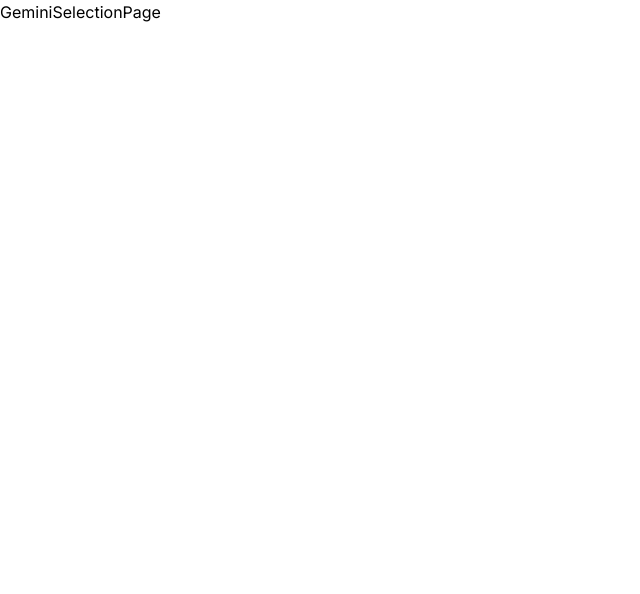
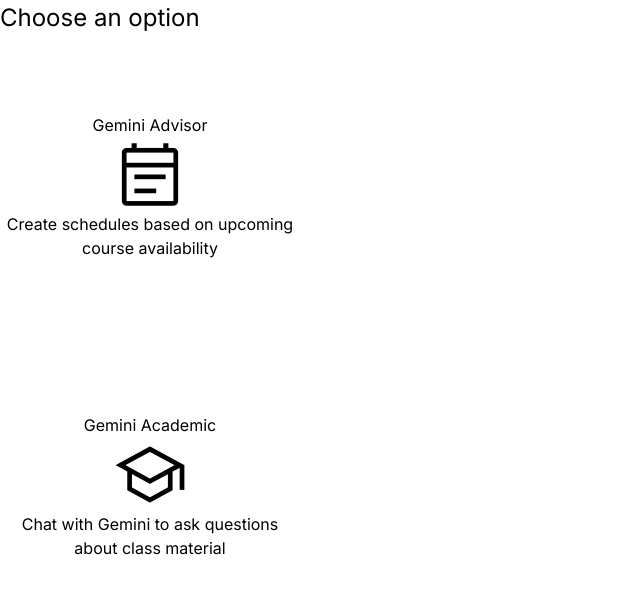
Before and after one commit to sjhalani7/gemini-hackathon, a React (Vite) app in the folder client/: page /gemini-selection in a window 1280 px wide. Shown: the top 594 px of the page, without its empty margins (0-640 px from the left). Built offline with nearby package versions, Linux system fonts and the light colour scheme; no server answers.

Commit message:
Add gemini selection page

```diff
--- a/client/index.html
+++ b/client/index.html
@@ -4,8 +4,7 @@
     <meta charset="UTF-8" />
     <meta name="viewport" content="width=device-width, initial-scale=1.0" />
     <title>Gem.edu</title>
-  </head>
-  <body>
+    <link rel="stylesheet" href="https://fonts.googleapis.com/css2?family=Material+Symbols+Outlined:opsz,wght,FILL,GRAD@20..48,100..700,0..1,-50..200" />  <body>
     <div id="root"></div>
     <script type="module" src="/src/main.jsx"></script>
   </body>
--- /dev/null
+++ b/client/src/components/GeminiSelection.jsx
@@ -0,0 +1,19 @@
+import { useNavigate } from "react-router-dom";
+import "../styles/GeminiSelection.css";
+
+const GeminiSelection = ( { title, iconName, desc, path } ) => {
+  const navigate = useNavigate();
+
+  return (
+    <button
+      className="gemini-selection-container flex flex-col mx-4 p-1 justify-center"
+      onClick={() => navigate(path)}
+    >
+      <p className="font-bold m-2">{title}</p>
+      <span className="m-2 material-symbols-outlined gemini-icon">{iconName}</span>
+      <p className="m-2">{desc}</p>
+    </button>
+  )
+}
+
+export default GeminiSelection
--- a/client/src/components/SignInButton.jsx
+++ b/client/src/components/SignInButton.jsx
@@ -4,7 +4,7 @@ import '../styles/SignInButton.css';
 
 const SignInButton = () => {
   return (
-    <button className='my-4 p-4 rounded-full' onClick={signInWithGoogle}>Get Started with Google Sign-In</button>
+    <button className='sign-in-button my-4 p-3 rounded-full' onClick={signInWithGoogle}>Get Started with Google Sign-In</button>
   );
 };
 
--- a/client/src/index.css
+++ b/client/src/index.css
@@ -17,3 +17,7 @@ html, body, #root {
 .container {
   height: 100%;
 }
+
+.selection-title {
+  font-size: 24px;
+}
--- /dev/null
+++ b/client/src/styles/GeminiSelection.css
@@ -0,0 +1,17 @@
+.gemini-selection-container {
+  display: block;
+  font-size: 16px !important;
+  border-radius: 10px;
+  text-align: center;
+  width: 300px;
+  height: 300px;
+}
+
+.gemini-selection-container:hover {
+  background-color: #eeeeee;
+}
+
+.gemini-icon {
+  display: block;
+  font-size: 75px;
+}
--- a/client/src/styles/LoginPage.css
+++ b/client/src/styles/LoginPage.css
@@ -1,8 +1,8 @@
-p {
+.home-container p {
   font-size: 24px;
 }
 
-h1 {
+.home-container h1 {
   font-size: 48px;
   color: #7371FC;
 }
--- a/client/src/styles/SignInButton.css
+++ b/client/src/styles/SignInButton.css
@@ -1,8 +1,8 @@
-button {
+.sign-in-button {
   background-color: #eeeeee;
   font-size: 20px;
 }
 
-button:hover {
+.sign-in-button:hover {
   background-color: #dddddd;
 }
--- a/client/src/views/GeminiSelectionPage.jsx
+++ b/client/src/views/GeminiSelectionPage.jsx
@@ -1,6 +1,25 @@
+import GeminiSelection from "../components/GeminiSelection"
+
 const GeminiSelectionPage = () => {
   return (
-    <div>GeminiSelectionPage</div>
+    <div className="flex flex-col justify-center items-center h-full w-full">
+      <p className="selection-title mb-5">Choose an option</p>
+      <div className="flex flex-row">
+        <GeminiSelection
+          title="Gemini Advisor"
+          iconName="event_note"
+          desc="Create schedules based on upcoming course availability"
+          path="/gemini-advisor"
+        />
+
+        <GeminiSelection
+          title="Gemini Academic"
+          iconName="school"
+          desc="Chat with Gemini to ask questions about class material"
+          path="/course-selection"
+        />
+      </div>
+    </div>
   )
 }
 
--- a/client/src/views/LoginPage.jsx
+++ b/client/src/views/LoginPage.jsx
@@ -10,7 +10,7 @@ const LoginPage = () => {
 
   return (
     <div className='flex flex-col justify-center container'>
-      <div className="m-20">
+      <div className="home-container m-20">
         <h1>Gem.edu</h1>
         <p>Your personal teacher and advisor outside of the classroom.</p>
         {user ? <SignOutButton /> : <SignInButton />}
```
